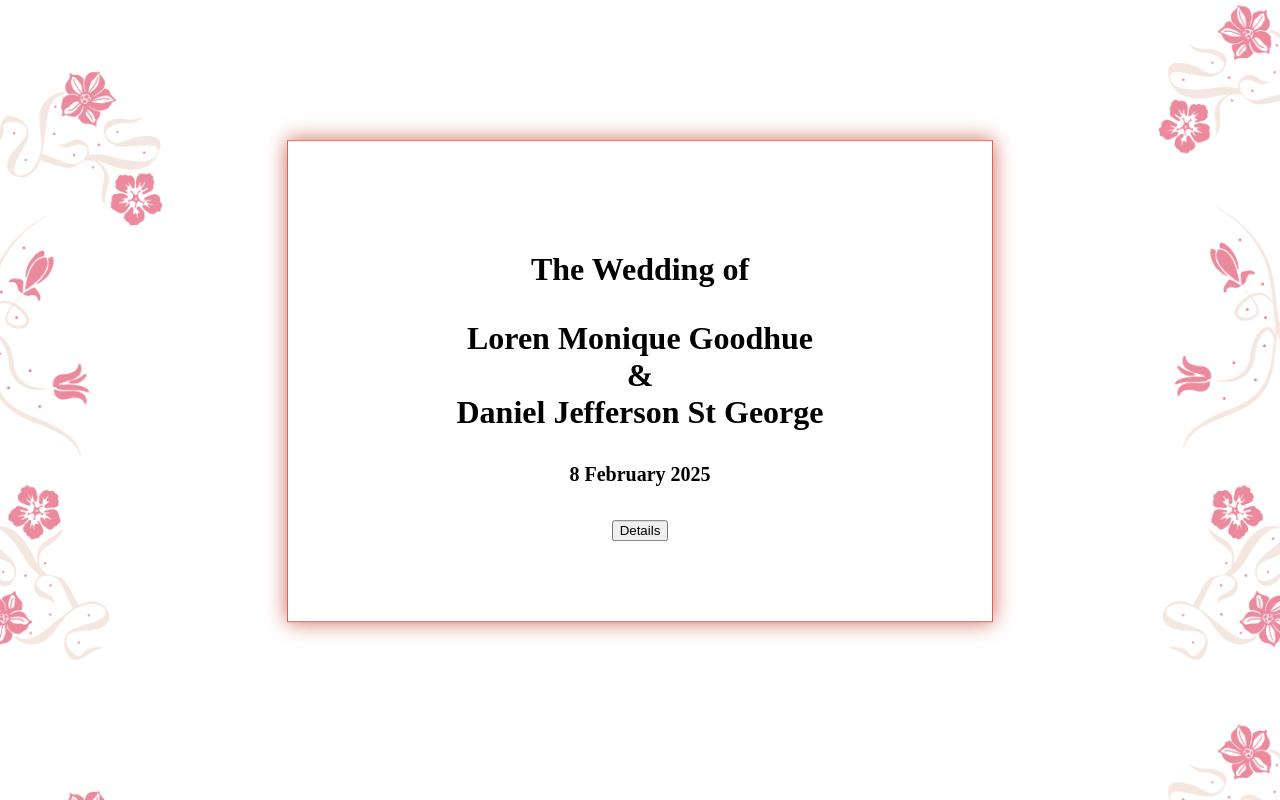
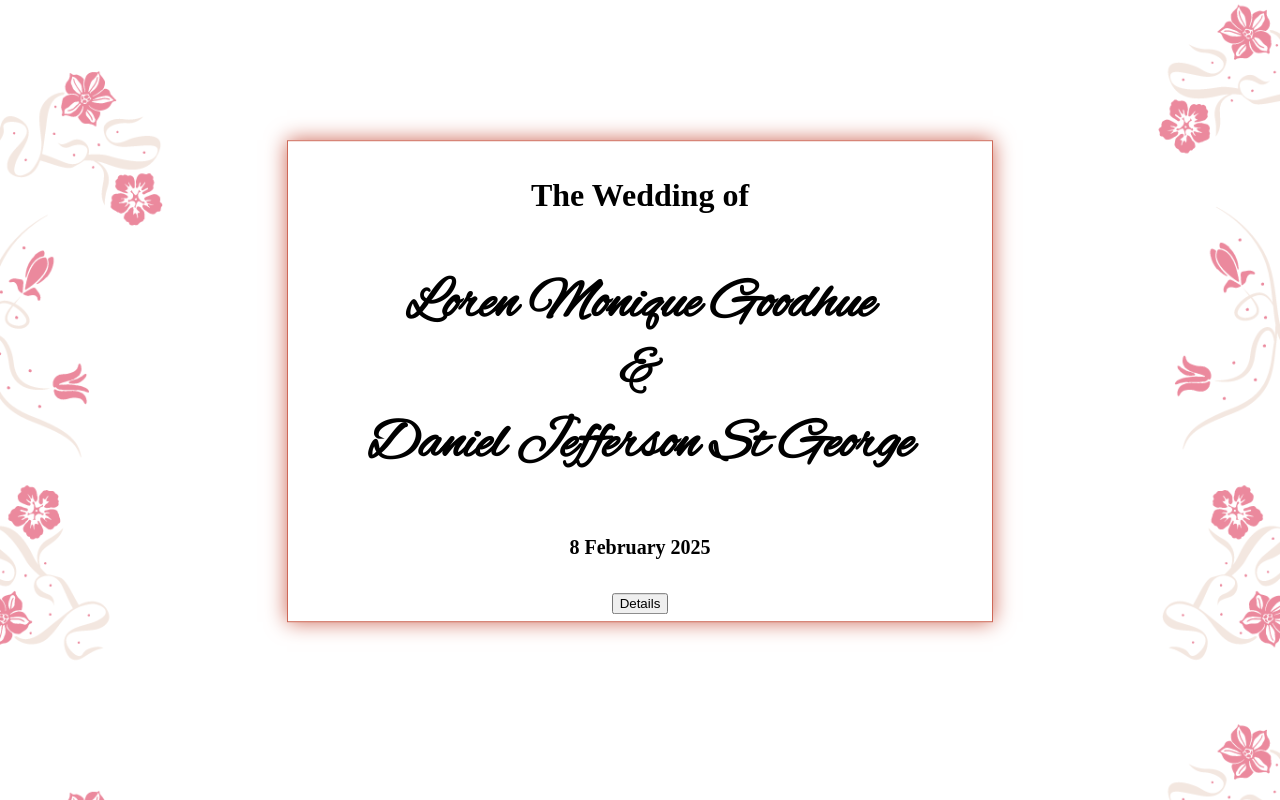
Before and after one commit to DanielStg/wedding_site, a PHP site: page / in a window 1280 px wide. Run offline with PHP 8.4, Linux system fonts and the light colour scheme; some web fonts are replaced.

Commit message:
alex brush font

```diff
--- a/css/theme.css
+++ b/css/theme.css
@@ -25,7 +25,7 @@
 
 @font-face{
     font-family: namesFont;
-    src: url(../font/CormorantGaramond-LightItalic.ttf);
+    src: url(../font/AlexBrush-Regular.ttf);
 }
 
 label, p {
@@ -51,6 +51,7 @@ body{
 }
 #text_name{
     font-family: namesFont;
+    font-size: 56px;
 }
 
 /* .header_buttons{
--- a/font/OFL.txt
+++ b/font/OFL.txt
@@ -1,4 +1,4 @@
-Copyright 2015 the Cormorant Project Authors (github.com/CatharsisFonts/Cormorant)
+Copyright 2011 The Alex Brush Project Authors (https://github.com/googlefonts/alex-brush)
 
 This Font Software is licensed under the SIL Open Font License, Version 1.1.
 This license is copied below, and is also available with a FAQ at:
```
Also changed, not shown: font/AlexBrush-Regular.ttf (added), 1 other file.
